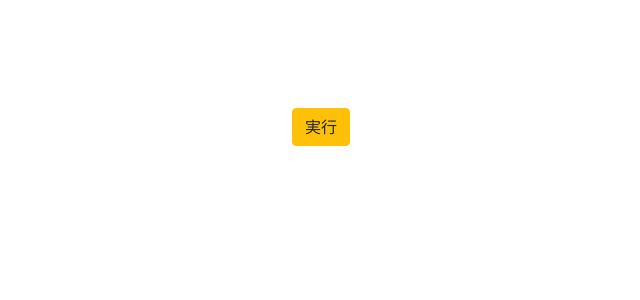
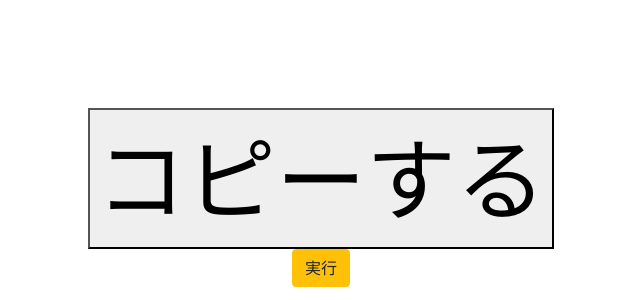
Before and after one commit to akatenX/randompasswordcreate, a plain HTML site: page index.html in a window 1280 px wide. Shown: the part 500-800 px from the top of the page, without its empty margins (319-959 px from the left). Drawn offline with nearby package versions, Linux system fonts and the light colour scheme.

Commit message:
Update index.html

```diff
--- a/index.html
+++ b/index.html
@@ -44,6 +44,9 @@
 
     <h2><span id="result" class="badge bg-primary"></span></h2>
 
+    <button onclick="copy_2()">
+    コピーする
+    </button>
     <div class="row">
       <button id="btn" type="button" class="btn btn-warning">
         実行
```
